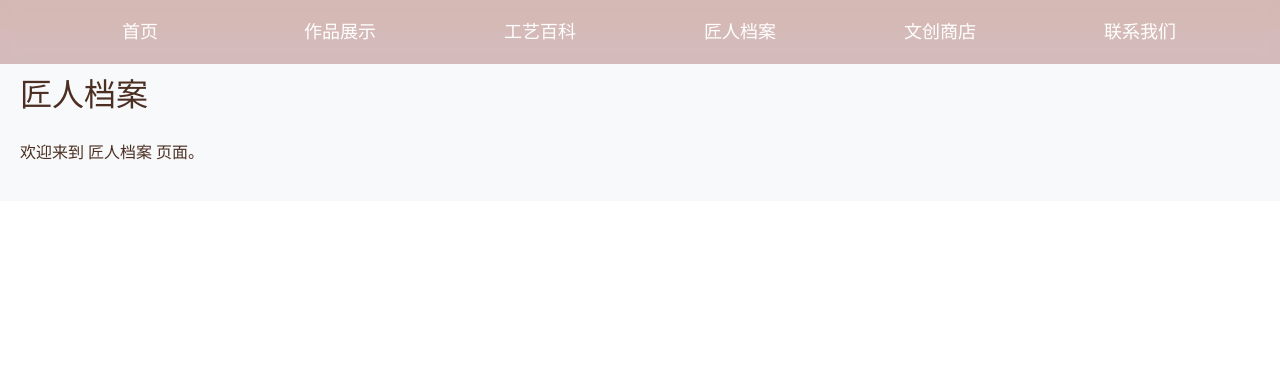
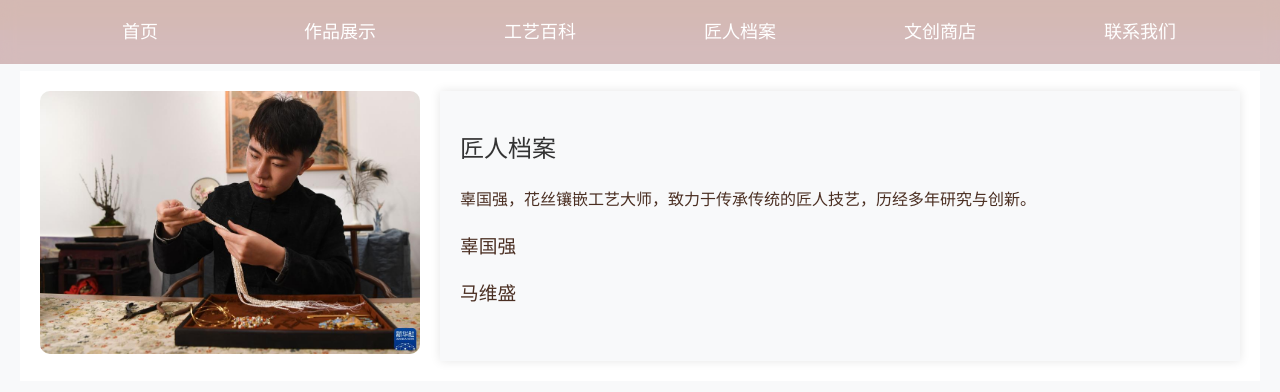
Before and after one commit to HonoraTT/Filigree-Inlaid-Metal-Art, a React (Vite) app in the folder frontend/: page /events in a window 1280 px wide. Shown: the top 392 px of the page. Built offline with nearby package versions, Linux system fonts and the light colour scheme; a web font is replaced by a local one.

Commit message:
匠人页面初步搭建

```diff
--- a/frontend/src/App.jsx
+++ b/frontend/src/App.jsx
@@ -12,6 +12,8 @@ import Events from './pages/Events';
 import Learning from './pages/Learning';
 import Research from './pages/Research';
 import Store from './pages/Store';
+import ArtisanDetail from './artisan-detail/ArtisanDetail';
+
 
 // 定义样式组件
 const Container = styled.div`
@@ -39,7 +41,7 @@ function App() {
         <Route path="/learning" element={<Learning />} />
         <Route path="/research" element={<Research />} />
         <Route path="/store" element={<Store />} />
-
+        <Route path="/artisan-detail/:name" element={<ArtisanDetail />} /> {/* 匠人详情页面，使用名字动态路由 */}
         </Routes>
       </Container>
     </Router>
--- /dev/null
+++ b/frontend/src/artisan-detail/ArtisanDetail.jsx
@@ -0,0 +1,21 @@
+// src/artisan-detail/ArtisanDetail.jsx
+import React from 'react';
+import { useParams } from 'react-router-dom';
+
+// 动态加载匠人组件
+const ArtisanDetail = () => {
+  const { name } = useParams(); // 获取 URL 中的匠人名字参数
+
+  // 动态导入匠人详情页面组件
+  const Artisan = React.lazy(() => import(`./${name}`));
+
+  return (
+    <div>
+      <React.Suspense fallback={<div>加载中...</div>}>
+        <Artisan /> {/* 根据匠人名字渲染对应的组件 */}
+      </React.Suspense>
+    </div>
+  );
+};
+
+export default ArtisanDetail;
--- /dev/null
+++ b/frontend/src/artisan-detail/辜国强.jsx
@@ -0,0 +1,14 @@
+// src/artisan-detail/辜国强.jsx
+import React from 'react';
+
+const 辜国强 = () => {
+  return (
+    <div>
+      <h1>辜国强</h1>
+      <p>辜国强，花丝镶嵌工艺大师，致力于传承传统的匠人技艺，历经多年研究与创新，作品广受欢迎。</p>
+      <p>详细故事：辜国强的工艺历程充满了艰辛与成功，他的作品曾多次获得国内外奖项...</p>
+    </div>
+  );
+};
+
+export default 辜国强;
--- /dev/null
+++ b/frontend/src/artisan-detail/马维盛.jsx
@@ -0,0 +1,14 @@
+// src/artisan-detail/辜国强.jsx
+import React from 'react';
+
+const 马维盛 = () => {
+  return (
+    <div>
+      <h1>马维盛</h1>
+      <p>马维盛，花丝镶嵌工艺大师，致力于传承传统的匠人技艺，历经多年研究与创新，作品广受欢迎。</p>
+      <p>详细故事：马维盛的工艺历程充满了艰辛与成功，他的作品曾多次获得国内外奖项...</p>
+    </div>
+  );
+};
+
+export default 马维盛;
--- /dev/null
+++ b/frontend/src/pages/Events.css
@@ -0,0 +1,69 @@
+/* src/pages/Events.css */
+
+.artisan-profile-container {
+    display: flex;
+    padding: 20px;
+    background-color: #fff;
+  }
+
+  .left-image {
+    flex: 1;
+    height: 100%;
+    position: relative;
+  }
+
+  .left-image img {
+    width: 100%;
+    height: 100%;
+    object-fit: cover;
+    border-radius: 10px;
+  }
+
+  .right-content {
+    flex: 2;
+    padding: 20px;
+    background-color: #f8f9fa;
+    box-shadow: 0 0 10px rgba(0, 0, 0, 0.1);
+    margin-left: 20px;
+  }
+
+  .right-content h2 {
+    font-size: 24px;
+    font-weight: bold;
+    color: #333;
+  }
+
+  .right-content .bio {
+    font-size: 16px;
+    line-height: 1.6;
+    margin-bottom: 20px;
+  }
+
+  .timeline, .more-info {
+    margin-top: 30px;
+  }
+
+  .timeline h3, .more-info h3 {
+    font-size: 20px;
+    font-weight: bold;
+    color: #333;
+    margin-bottom: 10px;
+  }
+
+  ul {
+    list-style-type: none;
+  }
+
+  ul li {
+    font-size: 16px;
+    margin: 10px 0;
+  }
+
+  ul li a {
+    text-decoration: none;
+    color: #007BFF;
+  }
+
+  ul li a:hover {
+    text-decoration: underline;
+  }
--- a/frontend/src/pages/Events.jsx
+++ b/frontend/src/pages/Events.jsx
@@ -1,12 +1,66 @@
-import React from 'react';
+// src/pages/Events.jsx
+import React, { useState } from 'react';
+import { useNavigate } from 'react-router-dom';
+import './Events.css'; // 样式文件
 
-const PageName = () => {
+const artisans = [
+  {
+    name: '辜国强',
+    image: '/images匠人/辜国强.png',
+    bio: '辜国强，花丝镶嵌工艺大师，致力于传承传统的匠人技艺，历经多年研究与创新。',
+  },
+  {
+    name: '马维盛',
+    image: '/images匠人/马维盛.png',
+    bio: '马维盛，民间艺术传承者，专注于中国传统文化的推广和创新。',
+  },
+  // 其他匠人信息
+];
+
+const Events = () => {
+  const [hoveredArtisan, setHoveredArtisan] = useState(artisans[0]);
+  const navigate = useNavigate(); // 用于页面跳转
+
+  const handleHover = (artisan) => {
+    setHoveredArtisan(artisan);
+  };
+
+  const handleClick = (artisanName) => {
+    navigate(`/artisan-detail/${artisanName}`);
+  };
+
   return (
-    <div>
-      <h1>匠人档案</h1>
-      <p>欢迎来到 匠人档案 页面。</p>
+    <div className="artisan-profile-container">
+      {/* 左侧匠人图片区域 */}
+      <div className="left-image">
+        <img
+          src={hoveredArtisan.image}
+          alt="匠人图像"
+          className="artisan-img"
+          onClick={() => handleClick(hoveredArtisan.name)}  // 点击跳转到匠人详情页面
+        />
+      </div>
+
+      {/* 右侧内容区域 */}
+      <div className="right-content">
+        <h2>匠人档案</h2>
+        <p className="bio">{hoveredArtisan.bio}</p>
+
+        <div className="artisan-list">
+          {artisans.map((artisan) => (
+            <div
+              key={artisan.name}
+              className="artisan-item"
+              onMouseEnter={() => handleHover(artisan)} // 悬停切换图片
+              onClick={() => handleClick(artisan.name)} // 点击跳转到详情页
+            >
+              <h3>{artisan.name}</h3>
+            </div>
+          ))}
+        </div>
+      </div>
     </div>
   );
 };
 
-export default PageName;
+export default Events;
--- a/frontend/src/pages/Home.jsx
+++ b/frontend/src/pages/Home.jsx
@@ -108,7 +108,7 @@ const Home = () => {
 
       {/* 背景介绍 */}
       <TitleSection>
-        <Title>非遗花丝镶嵌艺术</Title>
+        <Title></Title>
         <Description>
           传承千年工艺，探索精美的花丝镶嵌艺术，了解其悠久历史和制作技艺。
         </Description>
```
Also changed, not shown: frontend/public/images匠人/辜国强.png (added), frontend/public/images匠人/马维盛.png (added).
